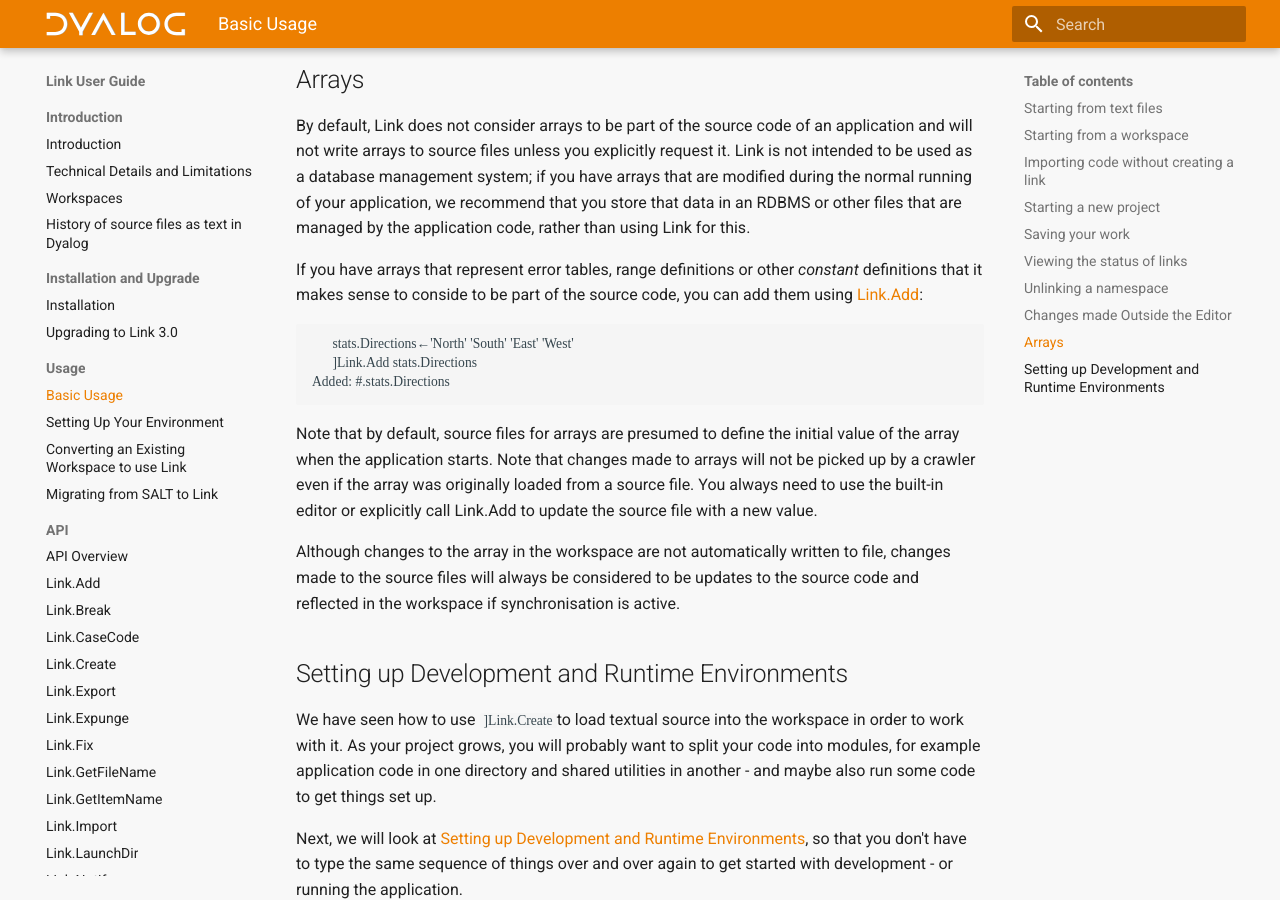
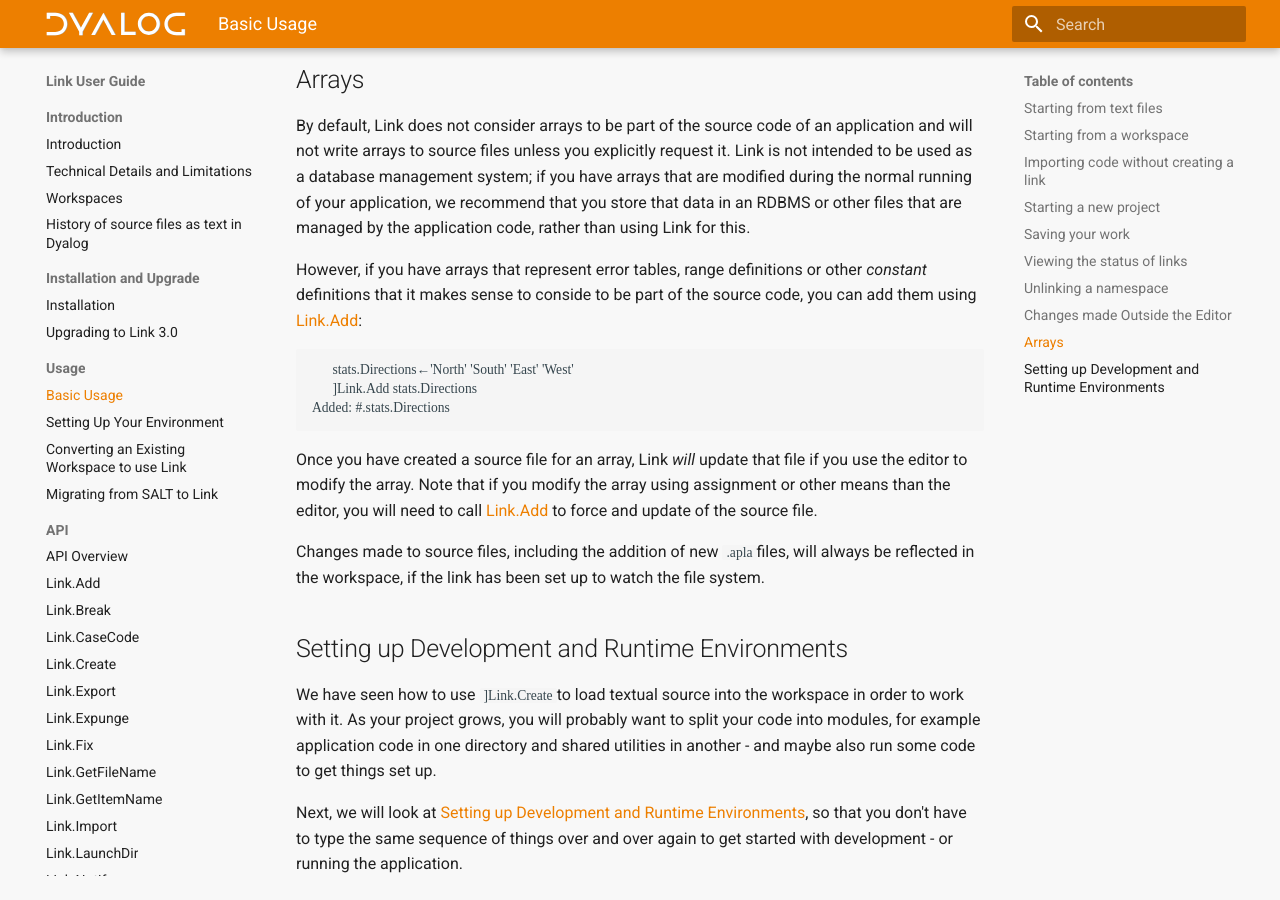
Before and after one commit to Dyalog/link, an MkDocs documentation site: the page built from docs/Usage/index.md, in a window 1280 px wide and 900 px high, scrolled down 3837 px. Built offline with MkDocs 1.6.1 and Material for MkDocs 9.7.7, drawn with Linux system fonts in a browser that asks for light colours; some web fonts are replaced.

Commit message:
Adjust description of arrays and .apla files

````diff
--- a/docs/Usage/index.md
+++ b/docs/Usage/index.md
@@ -118,7 +118,7 @@
 
 By default, Link does not consider arrays to be part of the source code of an application and will not write arrays to source files unless you explicitly request it. Link is not intended to be used as a database management system; if you have arrays that are modified during the normal running of your application, we recommend that you store that data in an RDBMS or other files that are managed by the application code, rather than using Link for this.
 
-If you have arrays that represent error tables, range definitions or other *constant* definitions that it makes sense to conside to be part of the source code, you can add them using [Link.Add](/API/Link.Add.md):
+However, if you have arrays that represent error tables, range definitions or other *constant* definitions that it makes sense to conside to be part of the source code, you can add them using [Link.Add](/API/Link.Add.md):
 
 ```apl
       stats.Directions←'North' 'South' 'East' 'West'
@@ -126,9 +126,9 @@
 Added: #.stats.Directions
 ```
 
-Note that by default, source files for arrays are presumed to define the initial value of the array when the application starts. Note that changes made to arrays will not be picked up by a crawler even if the array was originally loaded from a source file.  You always need to use the built-in editor or explicitly call Link.Add to update the source file with a new value.
+Once you have created a source file for an array, Link *will* update that file if you use the editor to modify the array. Note that if you modify the array using assignment or other means than the editor, you will need to call [Link.Add](/API/Link.Add.md) to force and update of the source file.
 
-Although changes to the array in the workspace are not automatically written to file, changes made to the source files will always be considered to be updates to the source code and reflected in the workspace if synchronisation is active.
+Changes made to source files, including the addition of new `.apla`files, will always be reflected in the workspace, if the link has been set up to watch the file system.
 
 ## Setting up Development and Runtime Environments
 
````
Also changed, not shown: docs/Discussion/TechDetails.md (+1 -1 lines).
